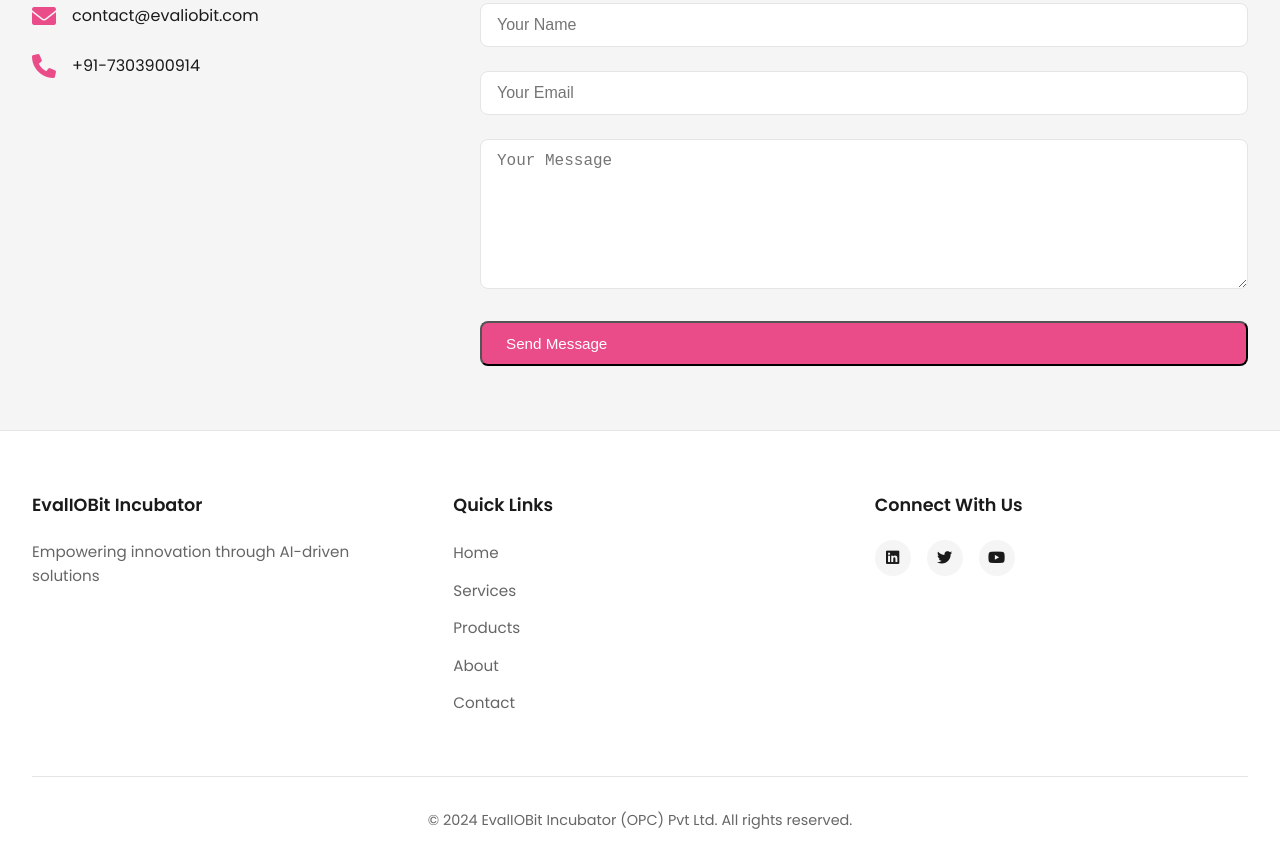
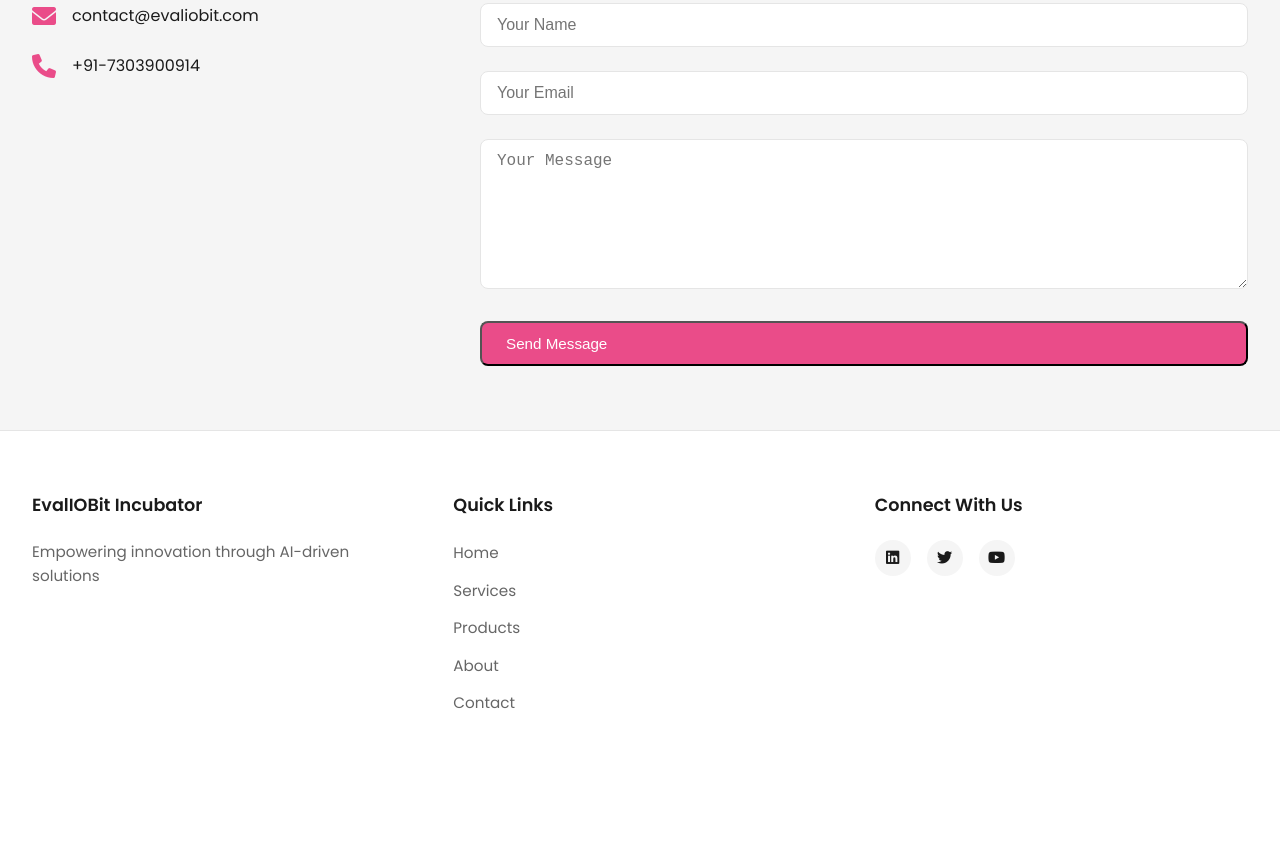
Before and after one commit to abhishek9193/evaliobit, a plain HTML site: page index.html in a window 1280 px wide. Shown: the part 2212-3080 px from the top of the page. After the commit the page ends 3020 px from the top, so only its background shows below. Drawn offline with Linux system fonts and the light colour scheme.

Commit message:
removing footer

```diff
--- a/index.html
+++ b/index.html
@@ -168,9 +168,9 @@
                     </div>
                 </div>
             </div>
-            <div class="footer-bottom">
+            <!-- <div class="footer-bottom">
                 <p>&copy; 2024 EvalIOBit Incubator (OPC) Pvt Ltd. All rights reserved.</p>
-            </div>
+            </div> -->
         </div>
     </footer>
 
```
